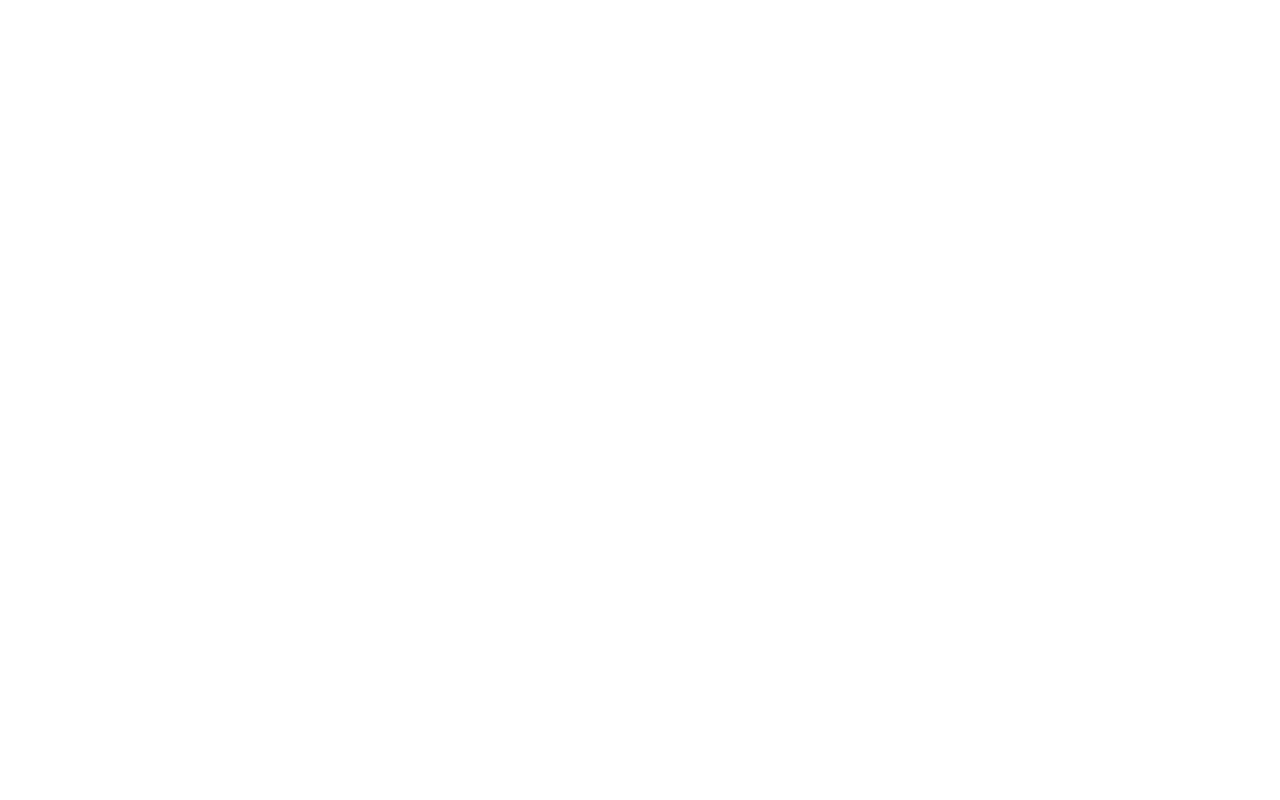
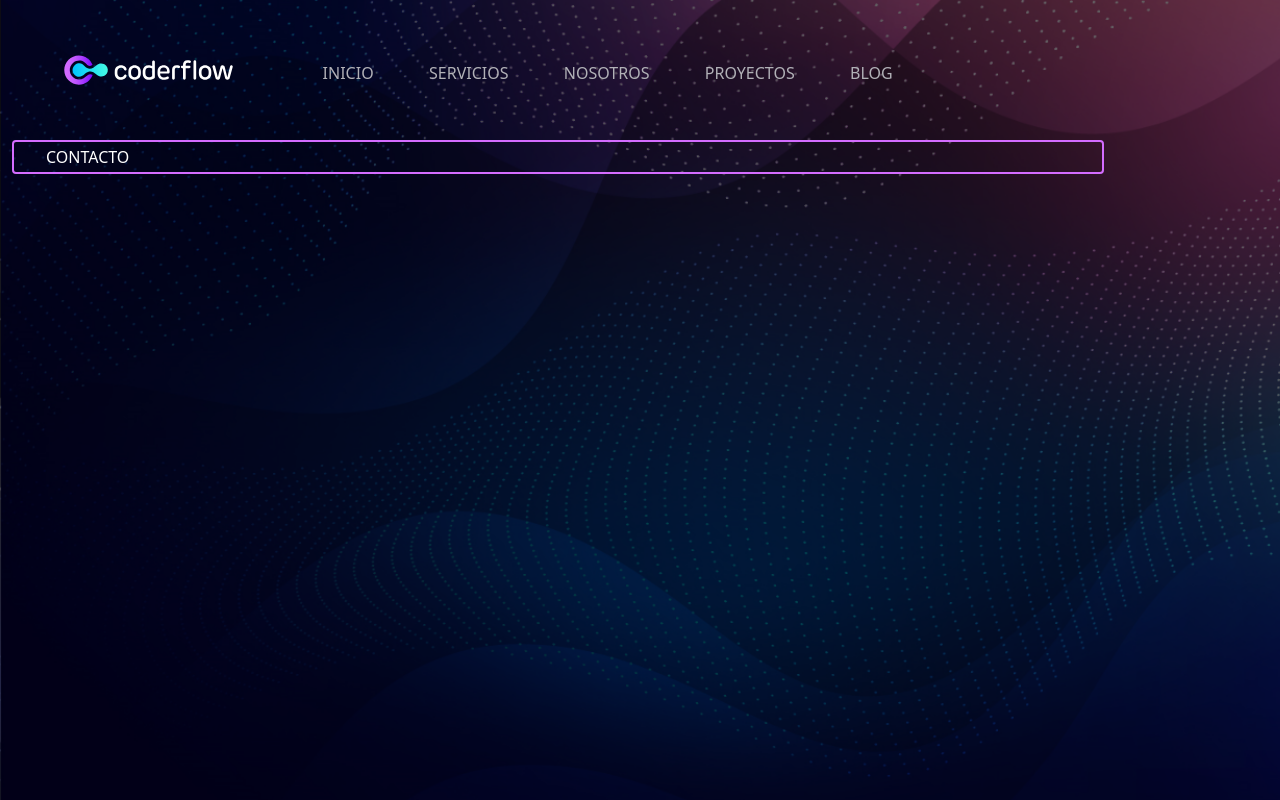
Before and after one commit to herojeda/coderflow-web, a plain HTML site: page index.html in a window 1280 px wide. Drawn offline with Linux system fonts and the light colour scheme.

Commit message:
Agregado header

```diff
--- /dev/null
+++ b/css/style.css
@@ -0,0 +1,37 @@
+.main-banner-bg{
+	background-image: url(../ui-material/img/bg/0bg-hero.png);
+	background-repeat: no-repeat;
+	background-size: cover;
+	height: 100%;
+}
+
+.header-link-container{
+	margin-top: 3.8rem;
+}
+
+.header-link{
+	text-decoration: none;
+	color: #B1B1B7;
+	margin-left: 1.6rem;
+	margin-right: 1.6rem;
+}
+
+.header-link:hover{
+	text-decoration: underline #D46CFF;
+	color: #44FAE3;
+}
+
+.btn-contact{
+	border: solid #D46CFF 0.15rem;
+	border-radius: 0.25rem;
+	color: white;
+	text-decoration: none;
+	padding: 0.2rem 2rem;
+}
+
+.btn-contact:hover{
+	background-color: #D46CFF;
+	-webkit-box-shadow: 0px 2px 14px -1px rgba(68,250,227,1);
+	-moz-box-shadow: 0px 2px 14px -1px rgba(68,250,227,1);
+	box-shadow: 0px 2px 14px -1px rgba(68,250,227,1);
+}
--- a/index.html
+++ b/index.html
@@ -2,9 +2,30 @@
 <head>
 	<meta charset="UTF-8">
 	<meta name="viewport" content="width=device-width, initial-scale=1.0">
+	<link rel="stylesheet" href="./css/bootstrap.css"/>
+	<link rel="stylesheet" href="./css/style.css"/>
 	<title>Document</title>
 </head>
 <body>
-
+	<main>
+		<div class="main-banner-bg">
+			<header class="row text-white container">
+				<div class="col-3">
+					<img src="./ui-material/img/logo-header.svg" alt="Logo Coderflow">
+				</div>
+				<div class="col-8 header-link-container">
+					<a class="header-link" href="">INICIO</a>
+					<a class="header-link" href="">SERVICIOS</a>
+					<a class="header-link" href="">NOSOTROS</a>
+					<a class="header-link" href="">PROYECTOS</a>
+					<a class="header-link" href="">BLOG</a>
+				</div>
+				<div class="btn-contact">
+					CONTACTO
+				</div>
+			</header>
+		</div>
+	</main>
+	<script src="./js/bootstrap.js"></script>
 </body>
 </html>
```
